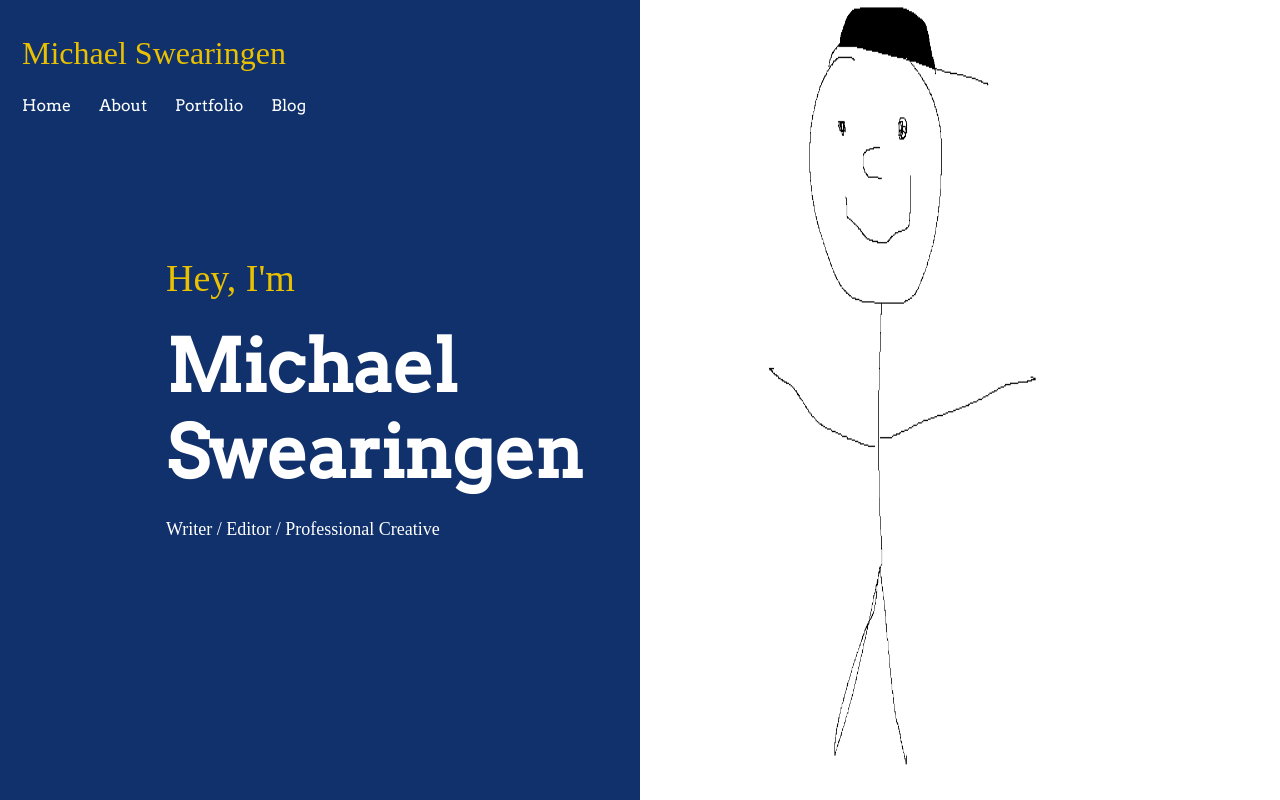
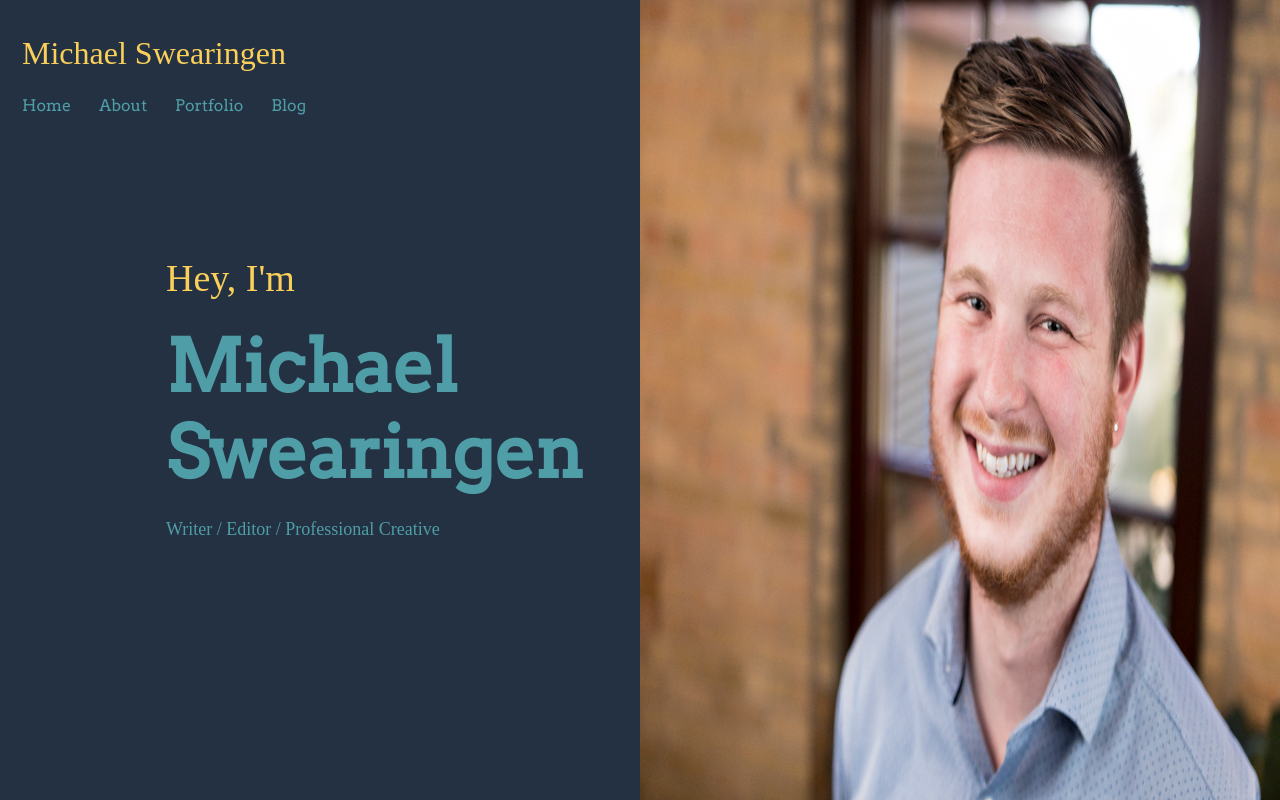
Before and after one commit to michaelswearingen/creativeportfolio, a plain HTML site: page index.html in a window 1280 px wide. Drawn offline with Linux system fonts and the light colour scheme; a web font is replaced by a local one.

Commit message:
adding picture and colors

```diff
--- a/index.html
+++ b/index.html
@@ -22,7 +22,7 @@
           <p id="sig">Writer / Editor / Professional Creative</p>
         </div>
       </div>
-      <img src="pics/Picture of Michael.png" alt="">
+      <img src="pics/profilePic.jpg" alt="">
 
   </body>
 </html>
--- a/styles.css
+++ b/styles.css
@@ -1,9 +1,9 @@
 html, body {
-    background-color: #10316B;
+    background-color: #233142;
 }
 
 h1{
-    color: #EAC100;
+    color: #facf5a;
     padding: 14px;
     margin-bottom: 1px;
     font-family: 'BioRhyme', serif;
@@ -25,7 +25,7 @@ li{
 
 li a {
   display: block;
-  color: white;
+  color: #4f9da6;
   text-align: center;
   padding: 14px ;
   text-decoration: none;
@@ -49,7 +49,7 @@ li a:hover {
 }
 
 #hey{
-  color: #EAC100;
+  color: #facf5a;
   font-family: 'BioRhyme', serif;
   font-size: 38px;
   margin-bottom: -50px;
@@ -59,7 +59,7 @@ li a:hover {
   font-family: 'Arvo', serif;
   font-size: 72px;
   font-weight: bold;
-  color: white;
+  color: #4f9da6;
 }
 
 #firstName{
@@ -70,7 +70,7 @@ li a:hover {
   font-family: 'BioRhyme', serif;
   margin-top: -50px;
   font-size: 18px;
-  color: white;
+  color: #4f9da6;
 }
 
 img{
```
Also changed, not shown: pics/profilePic.jpg (added).
